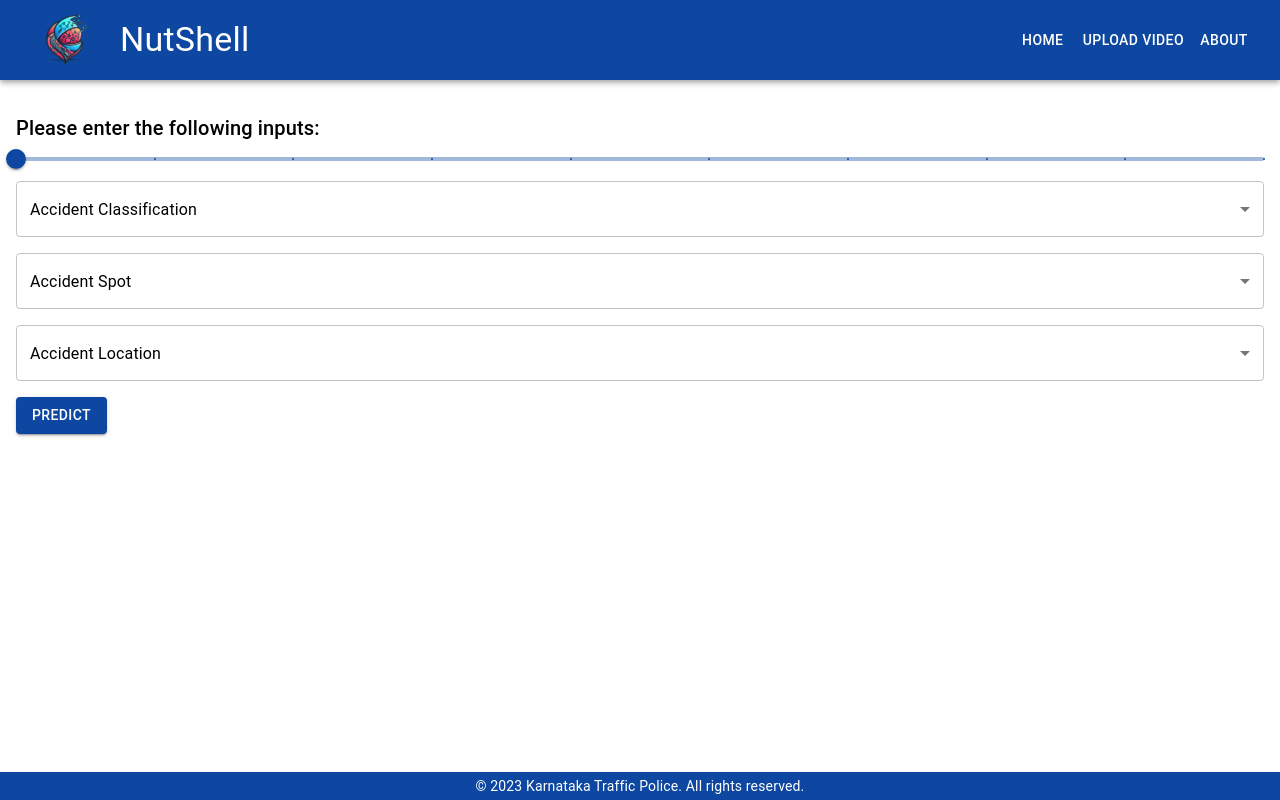
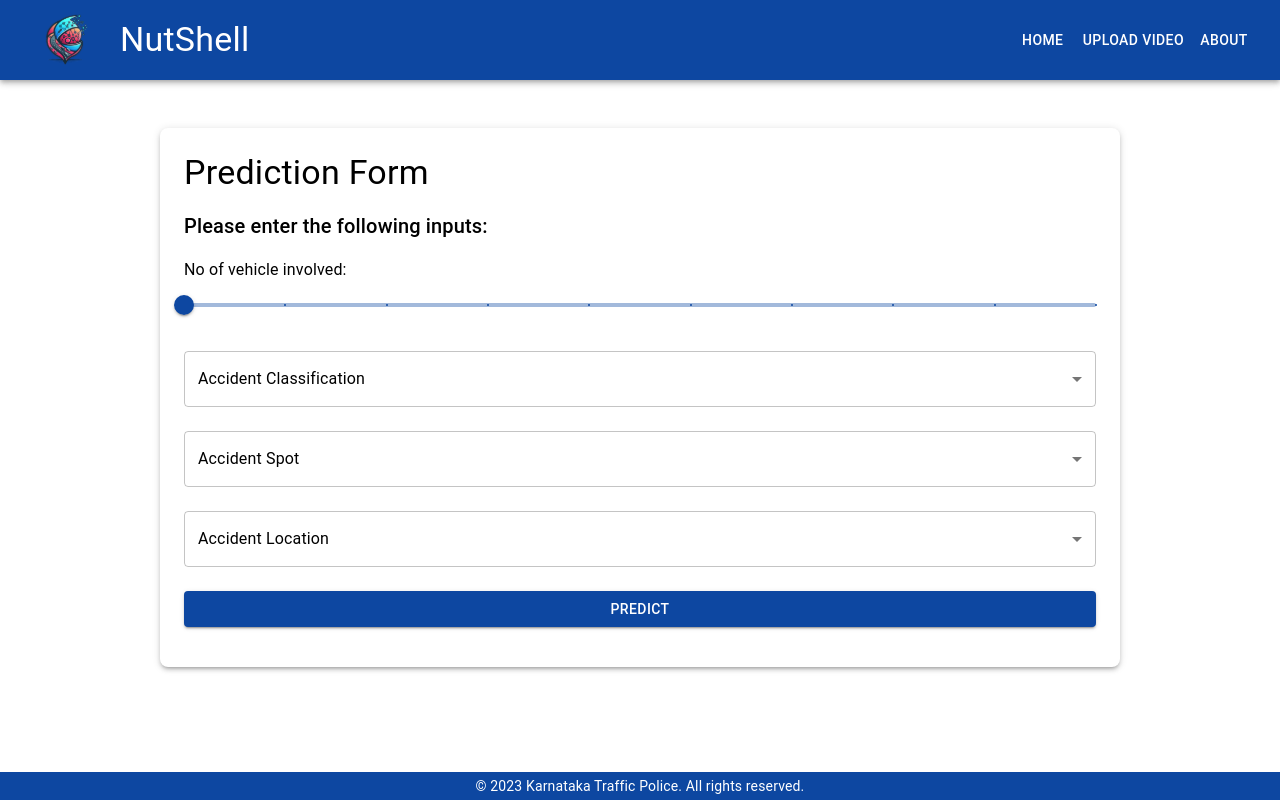
Before and after one commit to NutShell-Police/nutshell-front-end, a React (Vite) app: page / in a window 1280 px wide. Built offline with nearby package versions, Linux system fonts and the light colour scheme.

Commit message:
API Integration

```diff
--- a/src/components/PredictionForm.jsx
+++ b/src/components/PredictionForm.jsx
@@ -1,6 +1,5 @@
-// src/components/PredictionForm.jsx
 import React, { useState } from 'react';
-import { Box, Button, MenuItem, Select, Slider, Typography } from '@mui/material';
+import { Box, Button, MenuItem, Select, Slider, Typography, CircularProgress, Alert, useMediaQuery, useTheme } from '@mui/material';
 import axios from 'axios';
 
 const PredictionForm = ({ setPrediction }) => {
@@ -10,6 +9,13 @@ const PredictionForm = ({ setPrediction }) => {
     Accident_Spot: '',
     Accident_Location: ''
   });
+
+  const [loading, setLoading] = useState(false);
+  const [error, setError] = useState('');
+  const [success, setSuccess] = useState('');
+
+  const theme = useTheme();
+  const isMobile = useMediaQuery(theme.breakpoints.down('sm'));
 
   const handleChange = (event) => {
     setFormData({
@@ -27,17 +33,43 @@ const PredictionForm = ({ setPrediction }) => {
 
   const handleSubmit = async (event) => {
     event.preventDefault();
+    setLoading(true);
+    setError('');
+    setSuccess('');
     try {
-      const response = await axios.post('YOUR_API_ENDPOINT', formData);
-      setPrediction(response.data);
+      const response = await axios.post('https://nutshell-api.azurewebsites.net/predict', formData, {
+        headers: {
+          'Content-Type': 'application/json'
+        }
+      });
+      setPrediction(response.data.prediction);
+      setSuccess('Prediction fetched successfully!');
     } catch (error) {
       console.error('Error making prediction', error);
+      setError('Failed to fetch prediction. Please try again.');
+    } finally {
+      setLoading(false);
     }
   };
 
   return (
-    <Box component="form" onSubmit={handleSubmit}>
-      <Typography variant="h6">Please enter the following inputs:</Typography>
+    <Box
+      component="form"
+      onSubmit={handleSubmit}
+      sx={{
+        width: '100%',
+        maxWidth: isMobile ? '100%' : '75vw',
+        mx: 'auto',
+        p: isMobile ? 2 : 3,
+        boxShadow: 3,
+        borderRadius: 2,
+        bgcolor: 'background.paper'
+      }}
+    >
+      <Typography variant={isMobile ? 'h5' : 'h4'} sx={{ mb: 2 }}>Prediction Form</Typography>
+      <Typography variant="h6" sx={{ mb: 2 }}>Please enter the following inputs:</Typography>
+
+      <Typography variant="body1" sx={{ mb: 1 }}>No of vehicle involved:</Typography>
       <Slider
         name="Noofvehicle_involved"
         value={formData.Noofvehicle_involved}
@@ -48,56 +80,64 @@ const PredictionForm = ({ setPrediction }) => {
         marks
         min={1}
         max={10}
+        sx={{ mb: 3 }}
       />
+
       <Select
         name="Accident_Classification"
         value={formData.Accident_Classification}
         onChange={handleChange}
         displayEmpty
         fullWidth
-        sx={{ mb: 2 }}
+        sx={{ mb: 3 }}
       >
-        <MenuItem value="" disabled>
-          Accident Classification
-        </MenuItem>
+        <MenuItem value="" disabled>Accident Classification</MenuItem>
         <MenuItem value="Road Accidents">Road Accidents</MenuItem>
         <MenuItem value="Rail Road Accidents">Rail Road Accidents</MenuItem>
         <MenuItem value="Other Railway Accidents">Other Railway Accidents</MenuItem>
         <MenuItem value="Not Applicable">Not Applicable</MenuItem>
       </Select>
+
       <Select
         name="Accident_Spot"
         value={formData.Accident_Spot}
         onChange={handleChange}
         displayEmpty
         fullWidth
-        sx={{ mb: 2 }}
+        sx={{ mb: 3 }}
       >
-        <MenuItem value="" disabled>
-          Accident Spot
-        </MenuItem>
+        <MenuItem value="" disabled>Accident Spot</MenuItem>
         {["Bottleneck", "Bridge", "Cross roads", "Not Applicable", "More than four arms", "Road hump or Rumble strips", "Junction", "Curves", "Other", "T Junction", "Offset", "Narrow road", "Culvert", "Staggered junction", "Y Junction", "Circle", "Railway crossing", "Rail Crossing manned", "Round about or Circle", "Rail Crossing Unmanned"].map((spot) => (
           <MenuItem key={spot} value={spot}>{spot}</MenuItem>
         ))}
       </Select>
+
       <Select
         name="Accident_Location"
         value={formData.Accident_Location}
         onChange={handleChange}
         displayEmpty
         fullWidth
-        sx={{ mb: 2 }}
+        sx={{ mb: 3 }}
       >
-        <MenuItem value="" disabled>
-          Accident Location
-        </MenuItem>
+        <MenuItem value="" disabled>Accident Location</MenuItem>
         {["Rural Areas", "Villages settlement", "City/Town", "Not Applicable"].map((location) => (
           <MenuItem key={location} value={location}>{location}</MenuItem>
         ))}
       </Select>
-      <Button type="submit" variant="contained" color="primary">
-        Predict
-      </Button>
+
+      {loading ? (
+        <Box sx={{ display: 'flex', justifyContent: 'center', mb: 2 }}>
+          <CircularProgress />
+        </Box>
+      ) : (
+        <Button type="submit" variant="contained" color="primary" fullWidth sx={{ mb: 2 }}>
+          Predict
+        </Button>
+      )}
+
+      {error && <Alert severity="error" sx={{ mb: 2 }}>{error}</Alert>}
+      {success && <Alert severity="success" sx={{ mb: 2 }}>{success}</Alert>}
     </Box>
   );
 };
--- a/src/components/PredictionResult.jsx
+++ b/src/components/PredictionResult.jsx
@@ -1,20 +1,33 @@
-// src/pages/Home.jsx
-import React, { useState } from 'react';
-import { Box } from '@mui/material';
-import PredictionForm from '../components/PredictionForm';
-import PredictionResult from '../components/PredictionResult';
-import VideoUpload from '../components/VideoUpload';
+import React from 'react';
+import { Typography, Box, useMediaQuery, useTheme } from '@mui/material';
 
-const Home = () => {
-  const [prediction, setPrediction] = useState(null);
+const PredictionResult = ({ prediction }) => {
+  const theme = useTheme();
+  const isMobile = useMediaQuery(theme.breakpoints.down('sm'));
 
   return (
-    <Box sx={{ p: 2 }}>
-      <PredictionForm setPrediction={setPrediction} />
-      {prediction && <PredictionResult prediction={prediction} />}
-      <VideoUpload />
+    <Box
+      sx={{
+        mt: 4,
+        p: isMobile ? 2 : 4,
+        border: '1px solid',
+        borderColor: 'grey.400',
+        borderRadius: 2,
+        boxShadow: 1,
+        bgcolor: 'background.paper',
+        width: '100%',
+        maxWidth: isMobile ? '100%' : '75vw',
+        mx: 'auto'
+      }}
+    >
+      <Typography variant={isMobile ? 'h5' : 'h4'} sx={{ mb: 2 }}>
+        Prediction Result
+      </Typography>
+      <Typography variant={isMobile ? 'h6' : 'h5'} color="primary">
+        {prediction}
+      </Typography>
     </Box>
   );
 };
 
-export default Home;
+export default PredictionResult;
--- a/src/components/VideoUpload.jsx
+++ b/src/components/VideoUpload.jsx
@@ -1,15 +1,17 @@
 import React, { useState } from 'react';
-import { Box, Button, Typography, useTheme } from '@mui/material';
+import { Box, Button, Typography, CircularProgress, useTheme } from '@mui/material';
 import { useDropzone } from 'react-dropzone';
 import axios from 'axios';
 
 const VideoUpload = () => {
   const [selectedFile, setSelectedFile] = useState(null);
+  const [uploading, setUploading] = useState(false);
   const [message, setMessage] = useState('');
   const theme = useTheme();
 
   const onDrop = (acceptedFiles) => {
     setSelectedFile(acceptedFiles[0]);
+    setMessage(`Selected file: ${acceptedFiles[0].name}`);
   };
 
   const { getRootProps, getInputProps, isDragActive } = useDropzone({
@@ -22,6 +24,8 @@ const VideoUpload = () => {
       setMessage('Please select a video file first');
       return;
     }
+
+    setUploading(true);
 
     const formData = new FormData();
     formData.append('file', selectedFile);
@@ -36,6 +40,8 @@ const VideoUpload = () => {
     } catch (error) {
       console.error('Error uploading video', error);
       setMessage('Error uploading video');
+    } finally {
+      setUploading(false);
     }
   };
 
@@ -63,15 +69,21 @@ const VideoUpload = () => {
           </Typography>
         )}
       </Box>
+      {selectedFile && (
+        <Typography variant="body1" color="textSecondary" sx={{ mt: 2 }}>
+          {message}
+        </Typography>
+      )}
       <Button
         variant="contained"
         color="primary"
         onClick={handleSubmit}
-        disabled={!selectedFile}
+        disabled={!selectedFile || uploading}
+        sx={{ mt: 2 }}
       >
-        Submit
+        {uploading ? <CircularProgress size={24} /> : 'Submit'}
       </Button>
-      {message && (
+      {message && !selectedFile && (
         <Typography
           variant="body1"
           color={message.includes('Accident') ? 'error' : 'primary'}
--- a/src/pages/Home.jsx
+++ b/src/pages/Home.jsx
@@ -1,4 +1,3 @@
-// src/pages/Home.jsx
 import React, { useState } from 'react';
 import { Box } from '@mui/material';
 import PredictionForm from '../components/PredictionForm';
@@ -8,7 +7,7 @@ const Home = () => {
   const [prediction, setPrediction] = useState(null);
 
   return (
-    <Box sx={{ p: 2 }}>
+    <Box sx={{ p: 4, display: 'flex', flexDirection: 'column', alignItems: 'center' }}>
       <PredictionForm setPrediction={setPrediction} />
       {prediction && <PredictionResult prediction={prediction} />}
     </Box>
```
